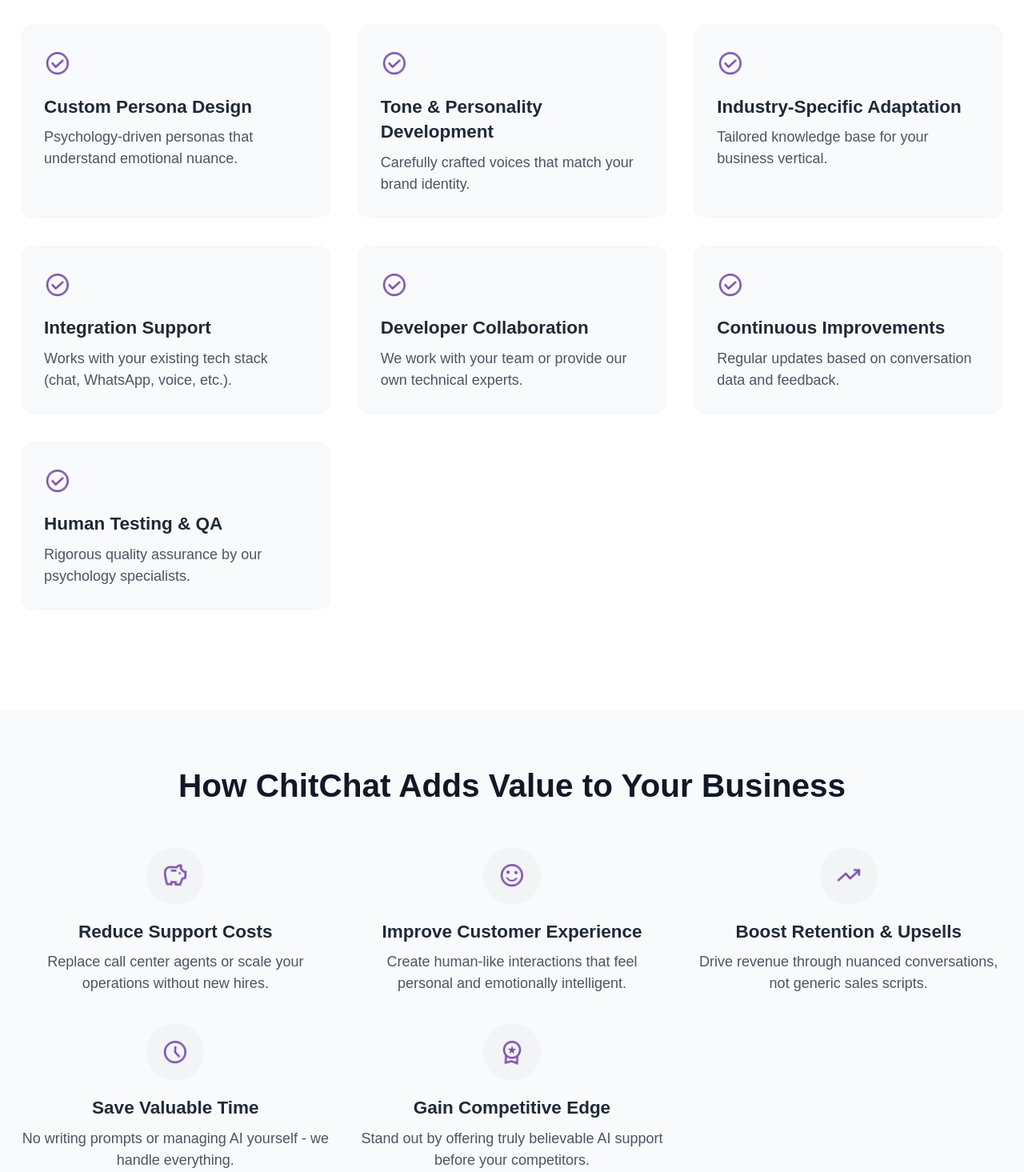
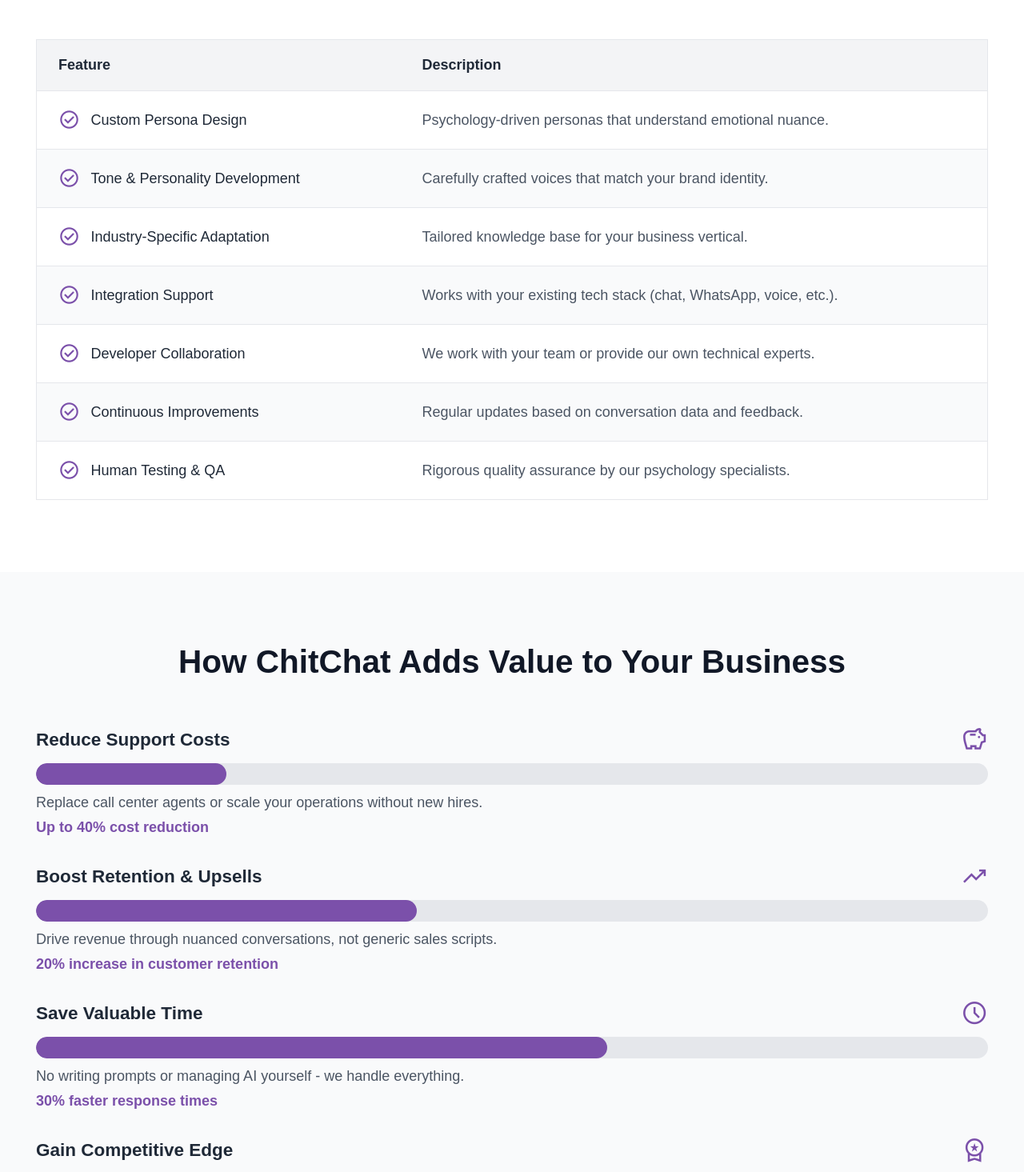
Before and after one commit to ChitChatAI/chitchat_site, a React (Vite) app: page /partnerships in a window 1280 px wide. Shown: the part 940-2405 px from the top of the page at 80% size. Built offline with nearby package versions, Linux system fonts and the light colour scheme; no server answers; a web font is replaced by a local one.

Commit message:
feature: implement the features section for the business page

```diff
--- a/src/components/FeatureCard.tsx
+++ b/src/components/FeatureCard.tsx
@@ -8,7 +8,8 @@ interface FeatureCardProps {
 
 const FeatureCard: React.FC<FeatureCardProps> = ({ title, description, icon }) => {
   return (
-    <div className="scroll-review bg-white rounded-xl p-6 border border-gray-100 opacity-0 transform translate-y-10 hover:shadow-lg transition-all duration-300">
+    <div className="scroll-review bg-white rounded-xl p-6 border border-gray-100 opacity-0 transform translate-y-10 hover:shadow-lg transition-all duration-300 flex flex-col justify-between h-full min-h-[340px]">
+      <div>
         <div className="flex items-center mb-4">
           <div className="w-16 h-16 rounded-md flex items-center justify-center text-theme-main mr-4">
             <span
@@ -21,6 +22,7 @@ const FeatureCard: React.FC<FeatureCardProps> = ({ title, description, icon }) =
           <h3 className="text-xl font-bold text-gray-800">{title}</h3>
         </div>
         <p className="text-gray-600 mb-5">{description}</p>
+      </div>
       <a
         href="#"
         className="mt-6 inline-block text-theme-main hover:text-theme-dark font-medium"
--- a/src/components/Features.tsx
+++ b/src/components/Features.tsx
@@ -63,11 +63,11 @@ const Features: React.FC = () => {
           </p>
         </div>
 
-        <div className="grid grid-cols-1 sm:grid-cols-2 md:grid-cols-3 gap-8 max-w-6xl mx-auto">
+        <div className="grid grid-cols-1 md:grid-cols-2 lg:grid-cols-3 gap-8 max-w-6xl mx-auto">
           {features.map((feature, index) => (
             <div
               key={index}
-              className="scroll-review opacity-0 transform translate-y-10 transition-all duration-500 ease-in-out hover:scale-105 hover:shadow-lg h-full sm:col-span-1 md:col-span-1"
+              className="scroll-review opacity-0 transform translate-y-10 transition-all duration-500 ease-in-out hover:scale-105 hover:shadow-lg h-full flex"
             >
               <FeatureCard
                 title={feature.title}
--- a/src/pages/ForBusinesses.tsx
+++ b/src/pages/ForBusinesses.tsx
@@ -67,27 +67,32 @@ const ForBusinesses: React.FC = () => {
       title: 'Reduce Support Costs',
       description: 'Replace call center agents or scale your operations without new hires.',
       icon: 'savings',
+      metric: 'Up to 40% cost reduction',
+    },
+    {
+      title: 'Boost Retention & Upsells',
+      description: 'Drive revenue through nuanced conversations, not generic sales scripts.',
+      icon: 'trending_up',
+      metric: '20% increase in customer retention',
+    },
+    {
+      title: 'Save Valuable Time',
+      description: 'No writing prompts or managing AI yourself - we handle everything.',
+      icon: 'schedule',
+      metric: '30% faster response times',
+    },
+    {
+      title: 'Gain Competitive Edge',
+      description: 'Stand out by offering truly believable AI support before your competitors.',
+      icon: 'workspace_premium',
+      metric: '15% higher customer satisfaction',
     },
     {
       title: 'Improve Customer Experience',
       description: 'Create human-like interactions that feel personal and emotionally intelligent.',
       icon: 'sentiment_satisfied',
+      metric: '95% positive feedback from users',
     },
-    {
-      title: 'Boost Retention & Upsells',
-      description: 'Drive revenue through nuanced conversations, not generic sales scripts.',
-      icon: 'trending_up',
-    },
-    {
-      title: 'Save Valuable Time',
-      description: 'No writing prompts or managing AI yourself - we handle everything.',
-      icon: 'schedule',
-    },
-    {
-      title: 'Gain Competitive Edge',
-      description: 'Stand out by offering truly believable AI support before your competitors.',
-      icon: 'workspace_premium',
-    }
   ];
 
   return (
@@ -148,47 +153,68 @@ const ForBusinesses: React.FC = () => {
         </section>
 
         {/* Features Section */}
-        <section className="py-16 px-4 sm:px-6 bg-white scroll-review">
+        <section className="py-20 px-6 sm:px-10 bg-white scroll-review"> {/* Increased padding */}
           <div className="max-w-6xl mx-auto">
             <h2 className="text-2xl sm:text-3xl md:text-4xl font-bold text-center mb-12 text-gray-900">
               What's Included When You Work With Us
             </h2>
-            <div className="grid grid-cols-1 sm:grid-cols-2 lg:grid-cols-3 gap-6 sm:gap-8 mb-12">
+            <div className="overflow-x-auto">
+              <table className="w-full border-collapse border border-gray-200 text-left text-sm sm:text-base">
+                <thead className="bg-gray-100">
+                  <tr>
+                    <th className="px-6 py-4 font-semibold text-gray-800">Feature</th>
+                    <th className="px-6 py-4 font-semibold text-gray-800">Description</th>
+                  </tr>
+                </thead>
+                <tbody>
                   {includedFeatures.map((feature, index) => (
-                <div
+                    <tr
                       key={index}
-                  className="scroll-review opacity-0 transform translate-y-10 bg-gray-50 rounded-xl p-4 sm:p-6 border border-gray-100 hover:shadow-lg transition-all duration-300"
+                      className={`border-t border-gray-200 ${
+                        index % 2 === 0 ? 'bg-white' : 'bg-gray-50'
+                      } hover:bg-gray-100 transition-colors`}
                     >
-                  <span className="material-symbols-outlined text-theme-main text-3xl mb-4 animate-wiggle-slow">
+                      <td className="px-6 py-4 font-medium text-gray-800 flex items-center gap-3">
+                        <span className="material-symbols-outlined text-theme-main text-2xl">
                           check_circle
                         </span>
-                  <h3 className="text-lg sm:text-xl font-semibold text-gray-800 mb-2">{feature.title}</h3>
-                  <p className="text-sm sm:text-base text-gray-600">{feature.description}</p>
-                </div>
+                        {feature.title}
+                      </td>
+                      <td className="px-6 py-4 text-gray-600">{feature.description}</td>
+                    </tr>
                   ))}
+                </tbody>
+              </table>
             </div>
           </div>
         </section>
 
         {/* Business Values Section */}
-        <section className="py-16 px-4 sm:px-6 bg-gray-50 scroll-review">
+        <section className="py-20 px-6 sm:px-10 bg-gray-50 scroll-review"> {/* Increased padding */}
           <div className="max-w-6xl mx-auto">
             <h2 className="text-2xl sm:text-3xl md:text-4xl font-bold text-center mb-12 text-gray-900">
               How ChitChat Adds Value to Your Business
             </h2>
-            <div className="grid grid-cols-1 sm:grid-cols-2 lg:grid-cols-3 gap-6 sm:gap-8">
+            <div className="space-y-6">
               {businessValues.map((value, index) => (
                 <div
                   key={index}
-                  className="scroll-review opacity-0 transform translate-y-10 flex flex-col items-center text-center"
+                  className="scroll-review opacity-0 transform translate-y-10 transition-transform duration-500 hover:scale-105"
                 >
-                  <div className="w-12 h-12 sm:w-16 sm:h-16 rounded-full bg-theme-light flex items-center justify-center mb-4">
-                    <span className="material-symbols-outlined text-theme-main text-2xl sm:text-3xl animate-wiggle-slow">
+                  <div className="flex items-center justify-between mb-2">
+                    <h3 className="text-lg sm:text-xl font-semibold text-gray-800">{value.title}</h3>
+                    <span className="material-symbols-outlined text-theme-main text-2xl sm:text-3xl">
                       {value.icon}
                     </span>
                   </div>
-                  <h3 className="text-lg sm:text-xl font-semibold text-gray-800 mb-2">{value.title}</h3>
-                  <p className="text-sm sm:text-base text-gray-600">{value.description}</p>
+                  <div className="relative w-full h-6 bg-gray-200 rounded-full overflow-hidden">
+                    <div
+                      className={`absolute top-0 left-0 h-full bg-theme-main rounded-full transition-all duration-500`}
+                      style={{ width: `${(index + 1) * 20}%` }} // Example dynamic width
+                    ></div>
+                  </div>
+                  <p className="text-sm sm:text-base text-gray-600 mt-2">{value.description}</p>
+                  <p className="text-sm sm:text-base text-theme-main font-semibold mt-1">{value.metric}</p>
                 </div>
               ))}
             </div>
@@ -202,7 +228,7 @@ const ForBusinesses: React.FC = () => {
               Trusted by forward-thinking teams
             </h2>
             <div className="flex flex-col items-center gap-4 sm:gap-6">
-              <div className="flex items-center justify-center bg-gray-100 rounded-full p-4 sm:p-6 shadow-sm">
+              <div className="flex items-center justify-center rounded-full p-4 sm:p-6 hover:shadow-lg transition-shadow duration-300">
                 <svg
                   viewBox="0 0 393.8 183"
                   className="h-10 sm:h-12 md:h-16 rain-logo"
@@ -218,61 +244,61 @@ const ForBusinesses: React.FC = () => {
               </div>
             </div>
 
-            <div className="mt-8 sm:mt-12 bg-gray-50 p-4 sm:p-6 md:p-8 rounded-md shadow-sm">
+            <div className="mt-8 sm:mt-12 bg-gray-50 p-4 sm:p-6 md:p-8 rounded-md shadow-md hover:shadow-lg transition-shadow duration-300">
               <p className="text-base sm:text-lg text-gray-700 leading-relaxed max-w-3xl mx-auto">
-                <span className="block text-theme-main font-semibold text-lg sm:text-xl mb-3 sm:mb-4">Rain's Success Story</span>
+                <span className="block text-theme-main font-semibold text-lg sm:text-xl mb-3 sm:mb-4">
+                  Rain's Success Story
+                </span>
                 Rain, our first major client, has seamlessly integrated our persona-based AI agent to modernize customer engagement. By leveraging emotionally intelligent interactions, Rain delivers a stylish and personalized experience that resonates with their audience, setting a new standard for customer support in the digital age.
               </p>
 
               <div className="mt-8 sm:mt-10">
-                <h3 className="text-xl sm:text-2xl font-bold text-gray-900 mb-6 sm:mb-8 text-center">What Rain's Team Says</h3>
+                <h3 className="text-xl sm:text-2xl font-bold text-gray-900 mb-6 sm:mb-8 text-center">
+                  What Rain's Team Says
+                </h3>
 
                 <ul className="relative border-l-0 sm:border-l-2 border-dotted border-theme-main pl-0 sm:pl-6 space-y-8">
-                  {/* Mobile-first approach with stacked layout */}
-                  <li className="relative flex flex-col sm:flex-row items-center sm:items-start gap-4 text-center sm:text-left">
+                  {[
+                    {
+                      name: 'Team Lead',
+                      person: 'Pieter van der Merwe',
+                      image: '/profiles/teamLead.png',
+                      quote:
+                        'The persona-based AI has transformed how we engage with customers, making every interaction feel personal and meaningful.',
+                    },
+                    {
+                      name: 'Prompt Engineer',
+                      person: 'Emily Carter',
+                      image: '/profiles/promptEngineer.png',
+                      quote:
+                        "ChitChat's AI has been a game-changer, enabling us to fine-tune responses and deliver impactful interactions.",
+                    },
+                    {
+                      name: 'Software Engineer',
+                      person: 'Olwethu Dlamini',
+                      image: '/profiles/softwareEngineer.png',
+                      quote:
+                        "Integrating ChitChat's AI was seamless, and it has elevated our customer support to a whole new level.",
+                    },
+                  ].map((testimonial, index) => (
+                    <li
+                      key={index}
+                      className="relative flex flex-col sm:flex-row items-center sm:items-start gap-4 text-center sm:text-left hover:bg-gray-100 p-4 rounded-md transition-colors duration-300"
+                    >
                       <img
-                      src="/profiles/teamLead.png"
-                      alt="Team Lead"
+                        src={testimonial.image}
+                        alt={testimonial.name}
                         className="w-14 h-14 sm:w-16 sm:h-16 rounded-full border-2 border-theme-main"
                       />
                       <div className="flex flex-col">
-                      <h4 className="text-lg font-semibold text-gray-800">Team Lead</h4>
-                      <p className="text-sm text-gray-500">Pieter van der Merwe</p>
+                        <h4 className="text-lg font-semibold text-gray-800">{testimonial.name}</h4>
+                        <p className="text-sm text-gray-500">{testimonial.person}</p>
                         <p className="text-gray-600 mt-2 w-full sm:w-auto max-w-xs sm:max-w-md md:max-w-lg mx-auto sm:mx-0">
-                        "The persona-based AI has transformed how we engage with customers, making every interaction feel personal and meaningful."
+                          "{testimonial.quote}"
                         </p>
                       </div>
                     </li>
-
-                  <li className="relative flex flex-col sm:flex-row items-center sm:items-start gap-4 text-center sm:text-left">
-                    <img
-                      src="/profiles/promptEngineer.png"
-                      alt="Prompt Engineer"
-                      className="w-14 h-14 sm:w-16 sm:h-16 rounded-full border-2 border-theme-main"
-                    />
-                    <div className="flex flex-col">
-                      <h4 className="text-lg font-semibold text-gray-800">Prompt Engineer</h4>
-                      <p className="text-sm text-gray-500">Emily Carter</p>
-                      <p className="text-gray-600 mt-2 w-full sm:w-auto max-w-xs sm:max-w-md md:max-w-lg mx-auto sm:mx-0">
-                        "ChitChat's AI has been a game-changer, enabling us to fine-tune responses and deliver impactful interactions."
-                      </p>
-                    </div>
-                  </li>
-
-                  <li className="relative flex flex-col sm:flex-row items-center sm:items-start gap-4 text-center sm:text-left">
-                    <img
-                      src="/profiles/softwareEngineer.png"
-                      alt="Software Engineer"
-                      className="w-14 h-14 sm:w-16 sm:h-16 rounded-full border-2 border-theme-main"
-                    />
-                    <div className="flex flex-col">
-                      <h4 className="text-lg font-semibold text-gray-800">Software Engineer</h4>
-                      <p className="text-sm text-gray-500">Olwethu Dlamini</p>
-                      <p className="text-gray-600 mt-2 w-full sm:w-auto max-w-xs sm:max-w-md md:max-w-lg mx-auto sm:mx-0">
-                        "Integrating ChitChat's AI was seamless, and it has elevated our customer support to a whole new level."
-                      </p>
-                    </div>
-                  </li>
+                  ))}
                 </ul>
               </div>
             </div>
```
Also changed, not shown: src/pages/ContactUs.tsx (+10 -14 lines). Lines whose indentation alone changed are shown as unchanged.
